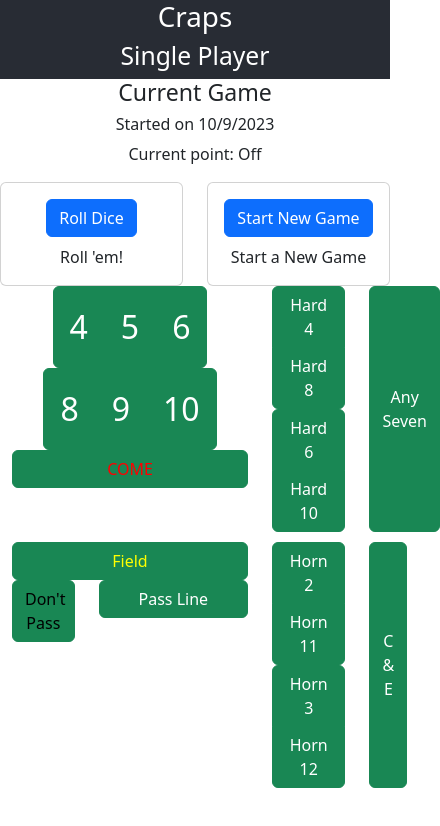
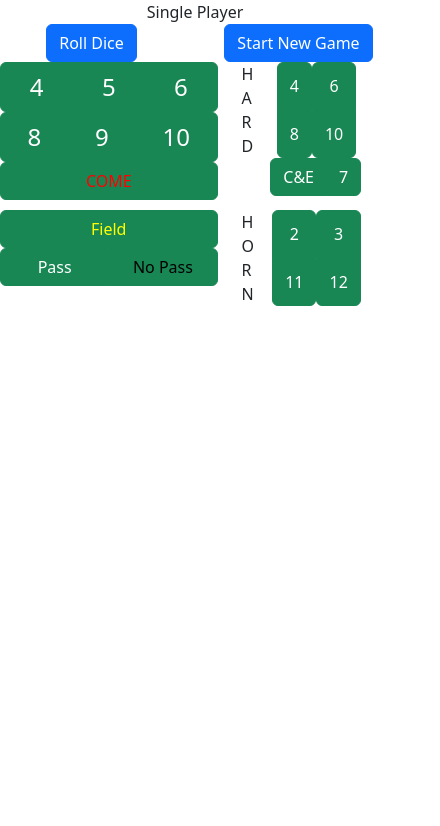
Before and after one commit to alubbers/free-craps, a React (Create React App) app: page /solo in a window 390 px wide. Both pictures are taken after a click on the button "Start New Game". Shown: the top 826 px of the page, 440 px wide, since content can reach past the window. Built offline with nearby package versions, Linux system fonts and the light colour scheme.

Commit message:
Updated styling to fit in mobile viewport

```diff
--- a/src/CrapsTable.js
+++ b/src/CrapsTable.js
@@ -17,6 +17,39 @@ class CrapsTable extends Component {
   constructor() {
     super();
     this.store = new CrapsTableStore();
+  }
+
+  buildKeyedVariants() {
+
+    let placeVariants = this.store.betBuckets.filter( e => e.type === 'place').map((e) => {
+      let variant = "";
+      if (this.props.currentGame && this.props.currentGame.rolls.length > 0) {
+        const lastRoll = this.props.currentGame.rolls.toReversed()[0];
+        if (lastRoll.roll.total + '' === e.value) {
+          if (lastRoll.crapsMeta.pointState === "POINT_SET") {
+            variant = "outline-dark";
+          }
+          else if (lastRoll.crapsMeta.pointState === "POINT_HIT") {
+            variant = "outline-success";
+          }
+          else {
+            variant = "outline-primary"
+          }
+        }
+        else if (this.props.currentGame.point + '' === e.value) {
+          variant = "dark";
+        }
+      }
+
+      return {
+        key: `place-${e.value}`,
+        variant: variant
+      }
+
+      // FIXME TODO the rest
+
+    });
+
   }
 
   buildPlaceBetComponents() {
@@ -39,7 +72,7 @@ class CrapsTable extends Component {
           variant = "dark";
         }
       }
-      return (<Button style={{padding: "0.5em", "font-size": "xx-large"}} variant={variant} >{e.value}</Button>);
+      return (<Button style={{fontSize: "x-large"}} variant={variant} >{e.value}</Button>);
     });
 
     let setTwoBuckets = [];
@@ -51,18 +84,20 @@ class CrapsTable extends Component {
     setTwoBuckets.reverse();
 
     return {
-      setOne: (<ButtonGroup>{setOneBuckets}</ButtonGroup>),
-      setTwo: (<ButtonGroup>{setTwoBuckets}</ButtonGroup>)
+      setOne: (<ButtonGroup style={{width: "100%"}}>{setOneBuckets}</ButtonGroup>),
+      setTwo: (<ButtonGroup style={{width: "100%"}}>{setTwoBuckets}</ButtonGroup>)
     }
   }
 
   buildActiveBody() {
 
+    const variantByKey = this.buildKeyedVariants();
+
     const placeBetButtonGroups = this.buildPlaceBetComponents();
 
-    const component = <Container>
+    const component = <>
         <Row xs="3" className="crapsTable">
-          <Col xs="8">
+          <Col xs="7">
             <Row>
               <Col>
                 {placeBetButtonGroups.setOne}
@@ -74,53 +109,59 @@ class CrapsTable extends Component {
             <Button style={{width: "100%", color: "red"}} variant="success">COME</Button>
           </Col>
 
-          <Col xs="3">
-            <ButtonGroup vertical>
-              <Button variant="success">Hard  4</Button>
-              <Button variant="success">Hard  8</Button>
-            </ButtonGroup>
-            <ButtonGroup vertical>
-              <Button variant="success">Hard  6</Button>
-              <Button variant="success">Hard 10</Button>
-            </ButtonGroup>
-          </Col>
-
-          <Col xs="1">
-            <Button variant="success" style={{height:"100%"}}>Any Seven</Button>
+          <Col xs="5">
+            <Row>
+              <Col xs="12">
+                <div style={{width: "1%", float: "left"}}>H A R D</div>
+                <ButtonGroup vertical style={{ height: "100%"}}>
+                  <Button variant="success">4</Button>
+                  <Button variant="success">8</Button>
+                </ButtonGroup>
+                <ButtonGroup vertical style={{ height: "100%"}}>
+                  <Button variant="success">6</Button>
+                  <Button variant="success">10</Button>
+                </ButtonGroup>
+              </Col>
+            </Row>
+            <Row>
+              <Col xs="12">
+                <ButtonGroup>
+                  <Button variant="success" style={{width: "100%"}}>C&amp;E</Button>
+                  <Button variant="success" style={{width: "100%"}}>7</Button>
+                </ButtonGroup>
+              </Col>
+            </Row>
           </Col>
         </Row>
-        <Row xs="3" className="crapsTable">
-          <Col xs="8">
+        <Row className="crapsTable">
+          <Col xs="7">
             <Row>
               <Col>
                 <Button style={{width: "100%", color: "yellow"}} variant="success">Field</Button>
               </Col>
             </Row>
             <Row>
-              <Col xs="4">
-                <Button style={{width: "100%", color: "black"}} variant="success">Don't Pass</Button>
-              </Col>
-              <Col xs="8">
-                <Button style={{width: "100%"}} variant="success">Pass Line</Button>
+              <Col xs="12">
+                <ButtonGroup style={{width: "100%"}}>
+                  <Button style={{width: "100%"}} variant="success">Pass</Button>
+                  <Button style={{width: "100%", color: "black"}} variant="success">No Pass</Button>
+                </ButtonGroup>
               </Col>
             </Row>
           </Col>
-          <Col xs="3">
-            <ButtonGroup vertical>
-              <Button variant="success">Horn 2</Button>
-              <Button variant="success">Horn 11</Button>
+          <Col xs="5">
+            <div style={{width: "1%", float: "left"}}>H O R N</div>
+            <ButtonGroup vertical style={{ height: "100%"}}>
+              <Button variant="success">2</Button>
+              <Button variant="success">11</Button>
             </ButtonGroup>
-            <ButtonGroup vertical>
-              <Button variant="success">Horn  3</Button>
-              <Button variant="success">Horn 12</Button>
+            <ButtonGroup vertical style={{ height: "100%"}}>
+              <Button variant="success">3</Button>
+              <Button variant="success">12</Button>
             </ButtonGroup>
           </Col>
-
-          <Col xs="1">
-            <Button variant="success" style={{height:"100%"}}>C &amp; E</Button>
-          </Col>
         </Row>
-      </Container>;
+      </>;
 
     return component;
 
--- a/src/Solo.js
+++ b/src/Solo.js
@@ -33,12 +33,7 @@ class SoloView extends Component {
   }
 
   buildActiveBody() {
-    const newGameCard = <Card>
-      <Card.Body>
-        <Card.Title><Button variant="primary" onClick={() => this.startNewGame()}>Start New Game</Button></Card.Title>
-        <Card.Text>Start a New Game</Card.Text>
-      </Card.Body>
-    </Card>;
+    const newGame = <Button variant="primary" onClick={() => this.startNewGame()}>Start New Game</Button>;
 
     let currentActivity;
 
@@ -85,21 +80,12 @@ class SoloView extends Component {
 
       currentActivity = (
         <>
-          <h3>Current Game</h3>
-          <h6>Started on {startedDisplay}</h6>
-          <p>Current point: {this.props.currentGame.point === 0 ? "Off" : this.props.currentGame.point}</p>
-
           <Row>
             <Col>
-              <Card>
-                <Card.Body>
-                  <Card.Title><Button variant="primary" onClick={() => this.rollDice()}>Roll Dice</Button></Card.Title>
-                  <Card.Text>Roll 'em!</Card.Text>
-                </Card.Body>
-              </Card>
+              <Button variant="primary" onClick={() => this.rollDice()}>Roll Dice</Button>
             </Col>
             <Col>
-              {newGameCard}
+              {newGame}
             </Col>
           </Row>
           <CrapsTable currentGame={this.props.currentGame}/>
@@ -112,7 +98,7 @@ class SoloView extends Component {
       );
     }
     else {
-      currentActivity = newGameCard;
+      currentActivity = newGame;
     }
 
     return (
@@ -125,12 +111,7 @@ class SoloView extends Component {
   render() {
 
     return <div className="App">
-      <header className="App-header">
-        <div>
-          <h1>Craps</h1>
-          <h2>Single Player</h2>
-        </div>
-      </header>
+      <div>Single Player</div>
       <div>
         <IdlingComponent active={this.props.storeReady} activeComponentBuilder={() => this.buildActiveBody()} />
       </div>
```
